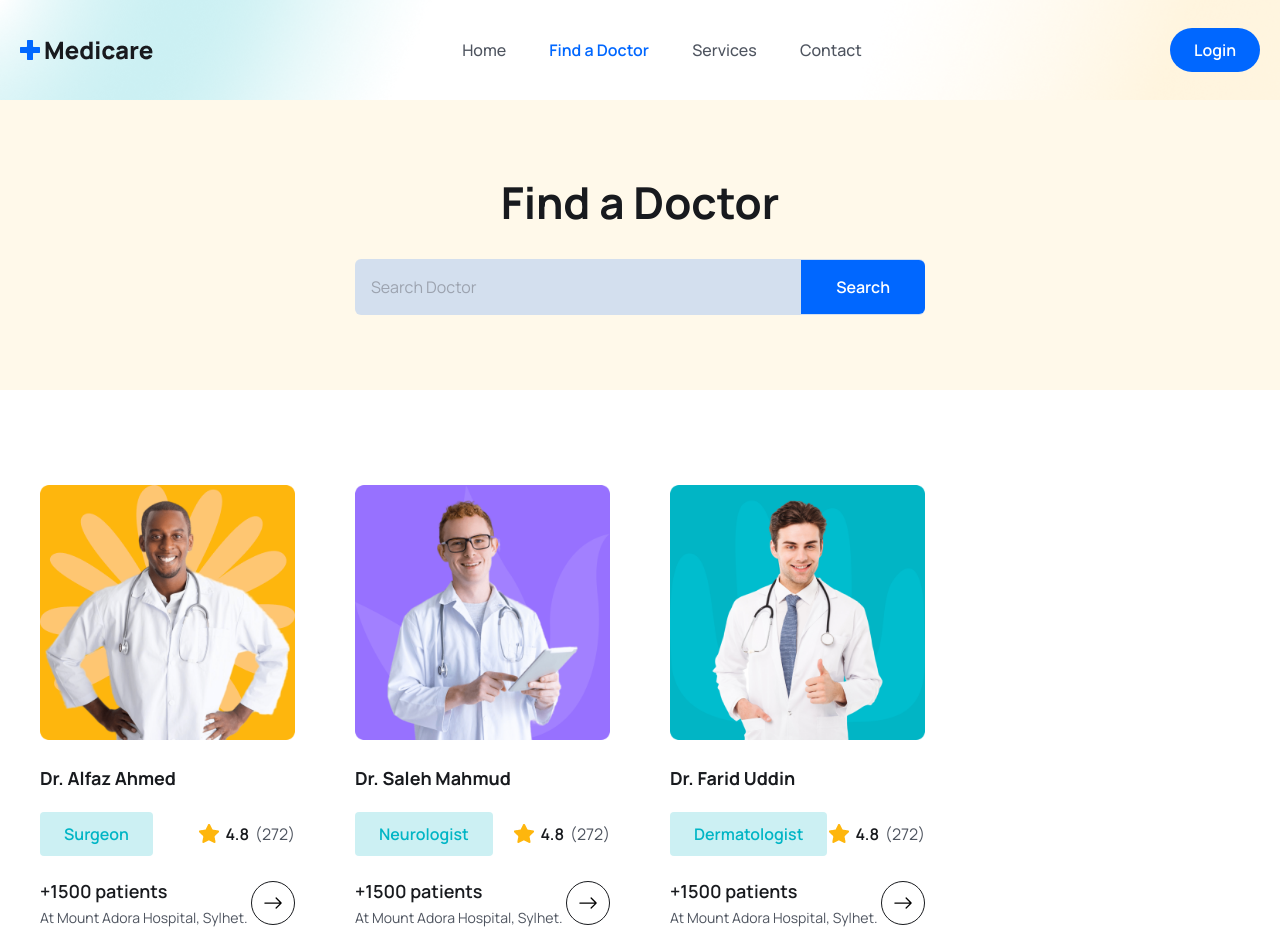
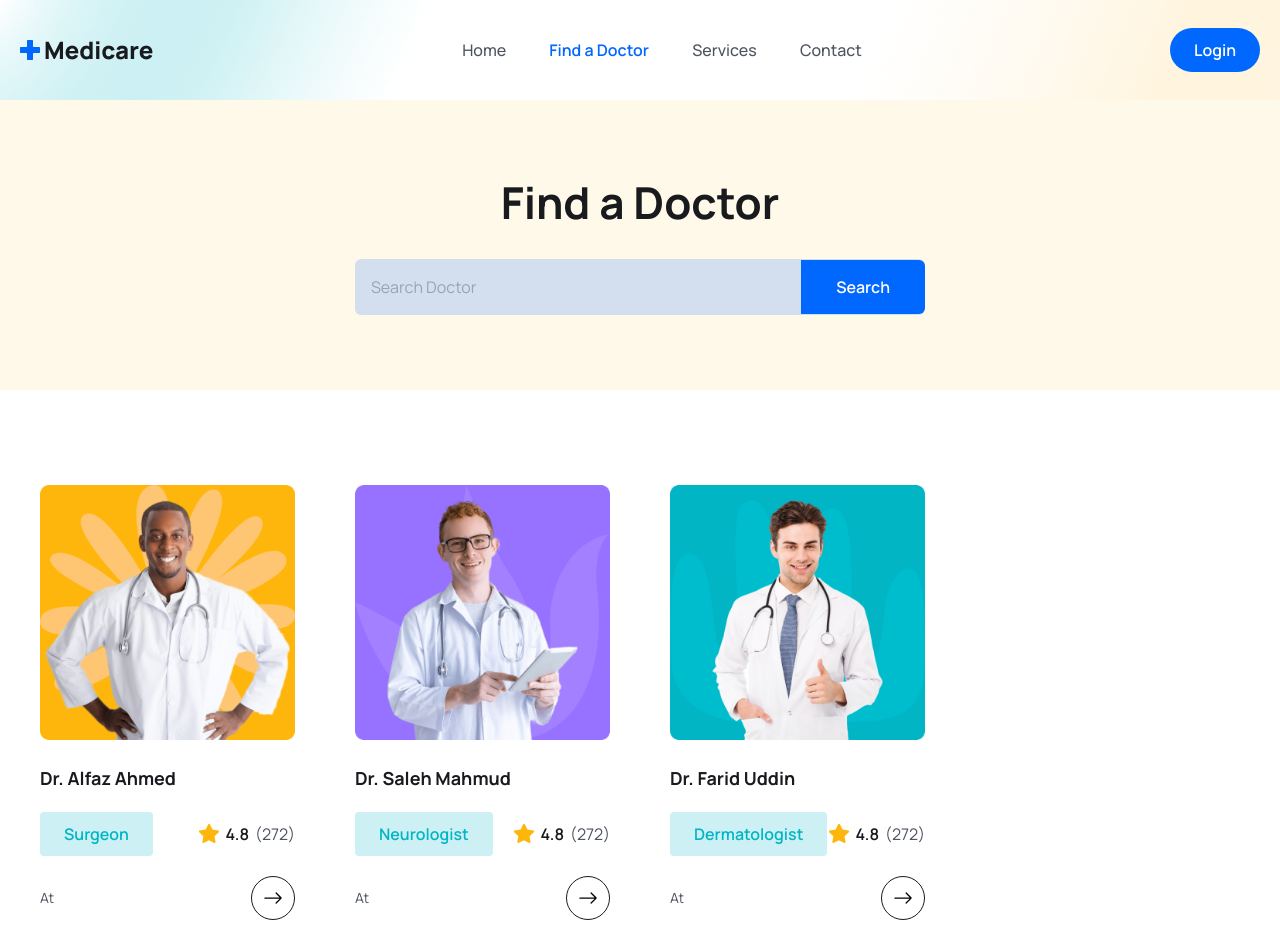
Before and after one commit to deniodev/Pro-Appointments, a React (Vite) app in the folder frontend/: page /doctors in a window 1280 px wide. Shown: the top 952 px of the page. Built offline with nearby package versions, Linux system fonts and the light colour scheme.

Commit message:
Update Doctor card

```diff
--- a/frontend/src/components/Doctors/DoctorCard.jsx
+++ b/frontend/src/components/Doctors/DoctorCard.jsx
@@ -5,7 +5,7 @@
 
 const DoctorCard = ({doctor}) => {
 
-    const {name, avgRating, totalRating, photo, specialization, totalPatients, hospital} = doctor
+    const {name, avgRating, totalRating, photo, specialization, experiences} = doctor
 
   return (
     <div className='p-3 lg:p-5'>
@@ -38,11 +38,11 @@
 
         <div className="mt-[18px] lg:mt-5 flex items-center justify-between">
             <div className="">
-                <h3 className="text-[16px] leading-7 lg:text-[18px] lg:leading-[30px] font-semibold text-headingColor">
+                {/* <h3 className="text-[16px] leading-7 lg:text-[18px] lg:leading-[30px] font-semibold text-headingColor">
                     +{totalPatients} patients
-                </h3>
+                </h3> */}
                 <p className="text-[14px] leading-6 font-[400] text-textColor">
-                    At {hospital}
+                    At {experiences && experiences[0]?.hospital}
                 </p>
             </div>
 
```
